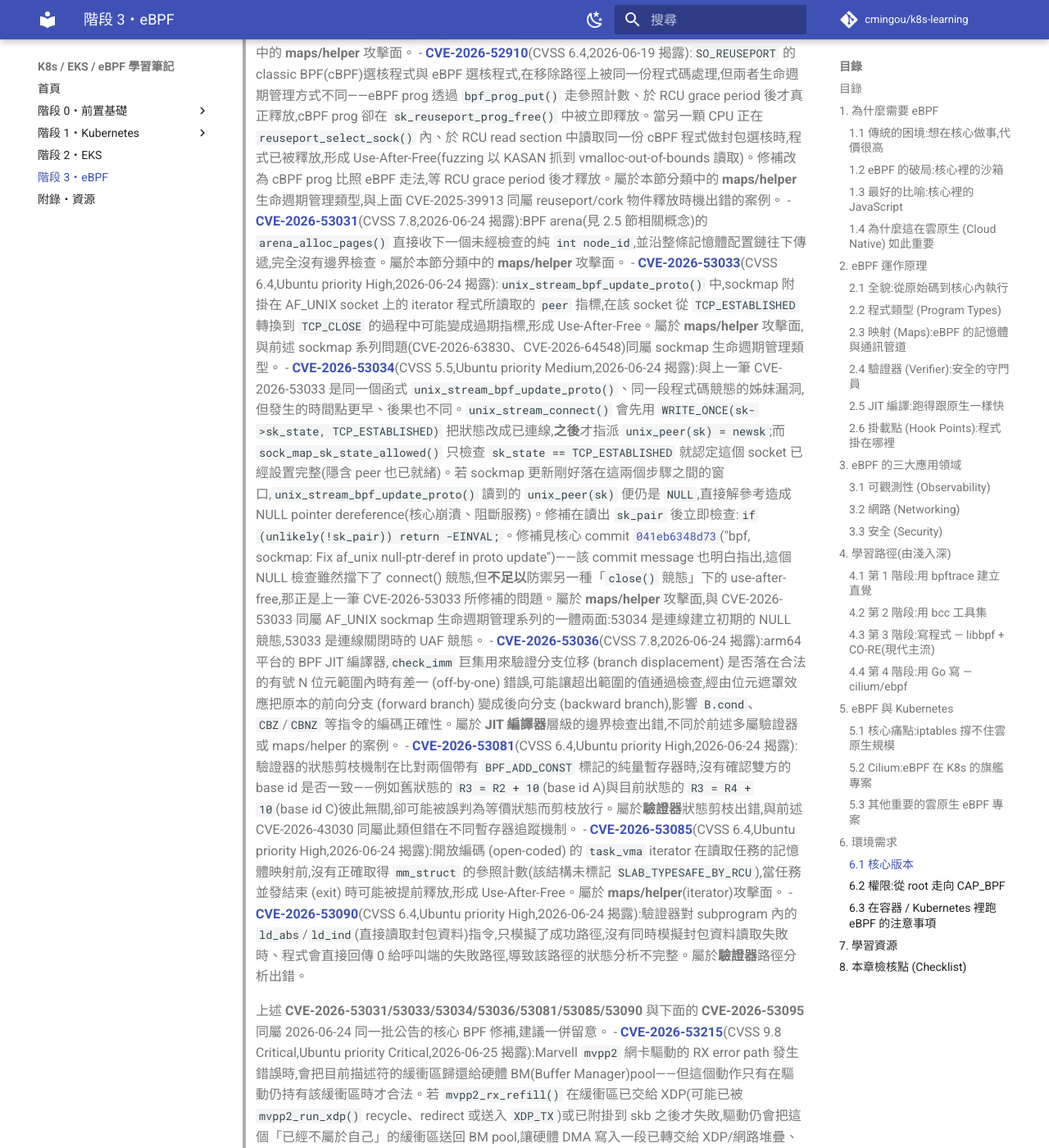
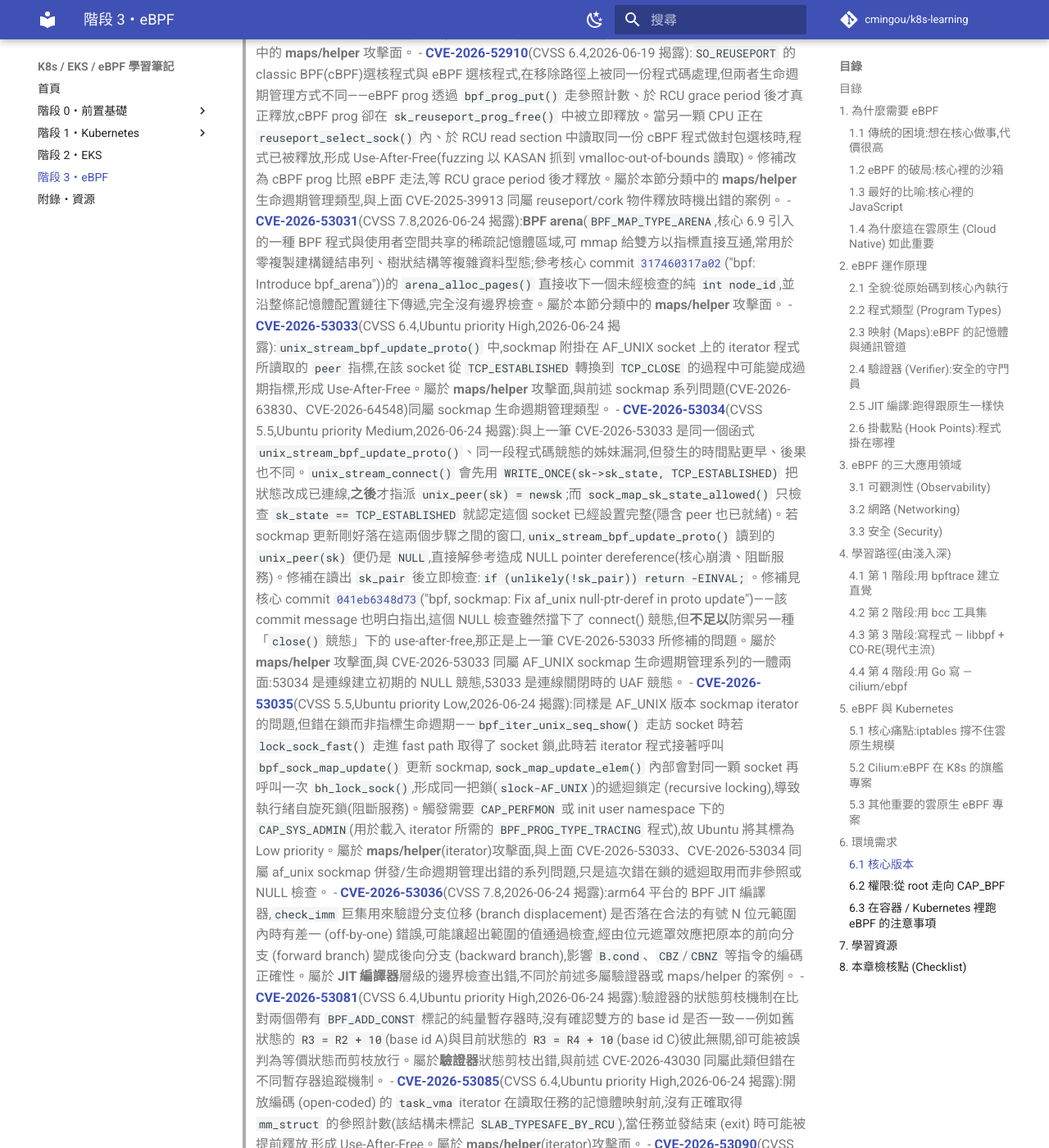
Before and after one commit to cmingou/k8s-learning, an MkDocs documentation site: the page built from docs/03-ebpf/README.md, in a window 1280 px wide and 1400 px high, scrolled down 18392 px. Shown: the whole window at 82% size. Built offline with MkDocs 1.6.1 and Material for MkDocs 9.7.7, drawn with Linux system fonts in a browser that asks for light colours; comment, search, counter and statistics services are not loaded; some of the changed text lies outside the part shown.

Commit message:
Add missing sockmap/UDP/arena BPF kernel CVEs, fix broken arena xref
Backfill 3 kernel CVEs from existing disclosure batches that were not
yet in the running eBPF/kernel CVE list:
- CVE-2026-53035: AF_UNIX sockmap iterator recursive-lock deadlock
  (2026-06-24 batch, same as already-listed 53031/53033/53034/etc.)
- CVE-2026-53184: sockmap UDP skb->dev/dev_scratch reuse causing GPF
  in bpf_sk_lookup_tcp()/bpf_skc_lookup_tcp() (2026-06-25 batch, same
  day as already-listed CVE-2026-53215)
- CVE-2026-68284: tcp_bpf_sendmsg() cork use-after-free/double-free
  under concurrent sends (2026-08-10 batch, same day as already-listed
  CVE-2026-68386)

Also fix CVE-2026-53031's description, which pointed to "2.5 節" for
BPF arena background, but section 2.5 covers JIT compilation and never
defines BPF arena. Replaced with an inline definition of
BPF_MAP_TYPE_ARENA cited to the introducing kernel commit (317460317a02,
"bpf: Introduce bpf_arena", kernel 6.9).

All CVE details and the arena commit verified against ubuntu.com CVE
records and github.com/torvalds/linux commit contents.

Co-Authored-By: Claude Sonnet 5 <noreply@anthropic.com>
Claude-Session: https://claude.ai/code/session_01XouLaTPHb74tW5DR8kxCLg

```diff
--- a/docs/03-ebpf/README.md
+++ b/docs/03-ebpf/README.md
@@ -534,16 +534,18 @@ eBPF 的功能與核心版本**強相關**。各功能登場的大致里程碑(
 > - **[CVE-2026-43321](https://ubuntu.com/security/CVE-2026-43321)**(CVSS 7.8,2026-05-08 揭露):`compute_insn_live_regs()` 在計算 live register 時,漏掉標記 `gotox rX`(間接跳躍)指令實際用到的暫存器 `rX`,導致驗證器對該暫存器的存活分析不完整。屬於**驗證器**的存活分析 (liveness analysis) 出錯。
 > - **[CVE-2026-45838](https://ubuntu.com/security/CVE-2026-45838)**(CVSS 5.5,2026-05-27 揭露):`cgroup_storage_get_next_key()` 用 `list_next_entry()` 判斷是否走到 list 尾端,但該巨集在最後一個元素時並不會回傳 `NULL`,而是透過 `container_of()` 繞回 list head,導致原本的 `NULL` 檢查永遠不會命中,使函式把 list head 誤當成合法的 map entry 讀取,將核心內部的 `struct` 欄位(而非真正的 `storage->key`)外洩給使用者空間。屬於本節分類中的 **maps/helper** 攻擊面。
 > - **[CVE-2026-52910](https://ubuntu.com/security/CVE-2026-52910)**(CVSS 6.4,2026-06-19 揭露):`SO_REUSEPORT` 的 classic BPF(cBPF)選核程式與 eBPF 選核程式,在移除路徑上被同一份程式碼處理,但兩者生命週期管理方式不同——eBPF prog 透過 `bpf_prog_put()` 走參照計數、於 RCU grace period 後才真正釋放,cBPF prog 卻在 `sk_reuseport_prog_free()` 中被立即釋放。當另一顆 CPU 正在 `reuseport_select_sock()` 內、於 RCU read section 中讀取同一份 cBPF 程式做封包選核時,程式已被釋放,形成 Use-After-Free(fuzzing 以 KASAN 抓到 vmalloc-out-of-bounds 讀取)。修補改為 cBPF prog 比照 eBPF 走法,等 RCU grace period 後才釋放。屬於本節分類中的 **maps/helper** 生命週期管理類型,與上面 CVE-2025-39913 同屬 reuseport/cork 物件釋放時機出錯的案例。
-> - **[CVE-2026-53031](https://ubuntu.com/security/CVE-2026-53031)**(CVSS 7.8,2026-06-24 揭露):BPF arena(見 2.5 節相關概念)的 `arena_alloc_pages()` 直接收下一個未經檢查的純 `int node_id`,並沿整條記憶體配置鏈往下傳遞,完全沒有邊界檢查。屬於本節分類中的 **maps/helper** 攻擊面。
+> - **[CVE-2026-53031](https://ubuntu.com/security/CVE-2026-53031)**(CVSS 7.8,2026-06-24 揭露):**BPF arena**(`BPF_MAP_TYPE_ARENA`,核心 6.9 引入的一種 BPF 程式與使用者空間共享的稀疏記憶體區域,可 mmap 給雙方以指標直接互通,常用於零複製建構鏈結串列、樹狀結構等複雜資料型態;參考核心 commit [`317460317a02`](https://github.com/torvalds/linux/commit/317460317a02a1af512697e6e964298dedd8a163)("bpf: Introduce bpf_arena"))的 `arena_alloc_pages()` 直接收下一個未經檢查的純 `int node_id`,並沿整條記憶體配置鏈往下傳遞,完全沒有邊界檢查。屬於本節分類中的 **maps/helper** 攻擊面。
 > - **[CVE-2026-53033](https://ubuntu.com/security/CVE-2026-53033)**(CVSS 6.4,Ubuntu priority High,2026-06-24 揭露):`unix_stream_bpf_update_proto()` 中,sockmap 附掛在 AF_UNIX socket 上的 iterator 程式所讀取的 `peer` 指標,在該 socket 從 `TCP_ESTABLISHED` 轉換到 `TCP_CLOSE` 的過程中可能變成過期指標,形成 Use-After-Free。屬於 **maps/helper** 攻擊面,與前述 sockmap 系列問題(CVE-2026-63830、CVE-2026-64548)同屬 sockmap 生命週期管理類型。
 > - **[CVE-2026-53034](https://ubuntu.com/security/CVE-2026-53034)**(CVSS 5.5,Ubuntu priority Medium,2026-06-24 揭露):與上一筆 CVE-2026-53033 是同一個函式 `unix_stream_bpf_update_proto()`、同一段程式碼競態的姊妹漏洞,但發生的時間點更早、後果也不同。`unix_stream_connect()` 會先用 `WRITE_ONCE(sk->sk_state, TCP_ESTABLISHED)` 把狀態改成已連線,**之後**才指派 `unix_peer(sk) = newsk`;而 `sock_map_sk_state_allowed()` 只檢查 `sk_state == TCP_ESTABLISHED` 就認定這個 socket 已經設置完整(隱含 peer 也已就緒)。若 sockmap 更新剛好落在這兩個步驟之間的窗口,`unix_stream_bpf_update_proto()` 讀到的 `unix_peer(sk)` 便仍是 `NULL`,直接解參考造成 NULL pointer dereference(核心崩潰、阻斷服務)。修補在讀出 `sk_pair` 後立即檢查:`if (unlikely(!sk_pair)) return -EINVAL;`。修補見核心 commit [`041eb6348d73`](https://github.com/torvalds/linux/commit/041eb6348d73ee5e15fc8161f1eac5a6e8289ca0)("bpf, sockmap: Fix af_unix null-ptr-deref in proto update")——該 commit message 也明白指出,這個 NULL 檢查雖然擋下了 connect() 競態,但**不足以**防禦另一種「`close()` 競態」下的 use-after-free,那正是上一筆 CVE-2026-53033 所修補的問題。屬於 **maps/helper** 攻擊面,與 CVE-2026-53033 同屬 AF_UNIX sockmap 生命週期管理系列的一體兩面:53034 是連線建立初期的 NULL 競態,53033 是連線關閉時的 UAF 競態。
+> - **[CVE-2026-53035](https://ubuntu.com/security/CVE-2026-53035)**(CVSS 5.5,Ubuntu priority Low,2026-06-24 揭露):同樣是 AF_UNIX 版本 sockmap iterator 的問題,但錯在鎖而非指標生命週期——`bpf_iter_unix_seq_show()` 走訪 socket 時若 `lock_sock_fast()` 走進 fast path 取得了 socket 鎖,此時若 iterator 程式接著呼叫 `bpf_sock_map_update()` 更新 sockmap,`sock_map_update_elem()` 內部會對同一顆 socket 再呼叫一次 `bh_lock_sock()`,形成同一把鎖(`slock-AF_UNIX`)的遞迴鎖定 (recursive locking),導致執行緒自旋死鎖(阻斷服務)。觸發需要 `CAP_PERFMON` 或 init user namespace 下的 `CAP_SYS_ADMIN`(用於載入 iterator 所需的 `BPF_PROG_TYPE_TRACING` 程式),故 Ubuntu 將其標為 Low priority。屬於 **maps/helper**(iterator)攻擊面,與上面 CVE-2026-53033、CVE-2026-53034 同屬 af_unix sockmap 併發/生命週期管理出錯的系列問題,只是這次錯在鎖的遞迴取用而非參照或 NULL 檢查。
 > - **[CVE-2026-53036](https://ubuntu.com/security/CVE-2026-53036)**(CVSS 7.8,2026-06-24 揭露):arm64 平台的 BPF JIT 編譯器,`check_imm` 巨集用來驗證分支位移 (branch displacement) 是否落在合法的有號 N 位元範圍內時有差一 (off-by-one) 錯誤,可能讓超出範圍的值通過檢查,經由位元遮罩效應把原本的前向分支 (forward branch) 變成後向分支 (backward branch),影響 `B.cond`、`CBZ`/`CBNZ` 等指令的編碼正確性。屬於 **JIT 編譯器**層級的邊界檢查出錯,不同於前述多屬驗證器或 maps/helper 的案例。
 > - **[CVE-2026-53081](https://ubuntu.com/security/CVE-2026-53081)**(CVSS 6.4,Ubuntu priority High,2026-06-24 揭露):驗證器的狀態剪枝機制在比對兩個帶有 `BPF_ADD_CONST` 標記的純量暫存器時,沒有確認雙方的 base id 是否一致——例如舊狀態的 `R3 = R2 + 10`(base id A)與目前狀態的 `R3 = R4 + 10`(base id C)彼此無關,卻可能被誤判為等價狀態而剪枝放行。屬於**驗證器**狀態剪枝出錯,與前述 CVE-2026-43030 同屬此類但錯在不同暫存器追蹤機制。
 > - **[CVE-2026-53085](https://ubuntu.com/security/CVE-2026-53085)**(CVSS 6.4,Ubuntu priority High,2026-06-24 揭露):開放編碼 (open-coded) 的 `task_vma` iterator 在讀取任務的記憶體映射前,沒有正確取得 `mm_struct` 的參照計數(該結構未標記 `SLAB_TYPESAFE_BY_RCU`),當任務並發結束 (exit) 時可能被提前釋放,形成 Use-After-Free。屬於 **maps/helper**(iterator)攻擊面。
 > - **[CVE-2026-53090](https://ubuntu.com/security/CVE-2026-53090)**(CVSS 6.4,Ubuntu priority High,2026-06-24 揭露):驗證器對 subprogram 內的 `ld_abs`/`ld_ind`(直接讀取封包資料)指令,只模擬了成功路徑,沒有同時模擬封包資料讀取失敗時、程式會直接回傳 0 給呼叫端的失敗路徑,導致該路徑的狀態分析不完整。屬於**驗證器**路徑分析出錯。
 >
-> 上述 **CVE-2026-53031/53033/53034/53036/53081/53085/53090** 與下面的 **CVE-2026-53095** 同屬 2026-06-24 同一批公告的核心 BPF 修補,建議一併留意。
+> 上述 **CVE-2026-53031/53033/53034/53035/53036/53081/53085/53090** 與下面的 **CVE-2026-53095** 同屬 2026-06-24 同一批公告的核心 BPF 修補,建議一併留意。
 > - **[CVE-2026-53215](https://ubuntu.com/security/CVE-2026-53215)**(CVSS 9.8 Critical,Ubuntu priority Critical,2026-06-25 揭露):Marvell `mvpp2` 網卡驅動的 RX error path 發生錯誤時,會把目前描述符的緩衝區歸還給硬體 BM(Buffer Manager)pool——但這個動作只有在驅動仍持有該緩衝區時才合法。若 `mvpp2_rx_refill()` 在緩衝區已交給 XDP(可能已被 `mvpp2_run_xdp()` recycle、redirect 或送入 `XDP_TX`)或已附掛到 skb 之後才失敗,驅動仍會把這個「已經不屬於自己」的緩衝區送回 BM pool,讓硬體 DMA 寫入一段已轉交給 XDP/網路堆疊、驅動已不再擁有的記憶體。修補改為在把目前緩衝區交給 XDP 或 skb 之前,先重新填補 BM pool;若重新填補失敗則直接丟棄封包並保留目前緩衝區歸還,避免緩衝池計數失衡。修補見核心 commit [`5e8e2a9624df`](https://github.com/torvalds/linux/commit/5e8e2a9624df72fca7c736b2966b2cbf6c9c3ff6)("net: mvpp2: refill RX buffers before XDP or skb use")。屬於**網卡驅動層與 XDP 資料路徑整合出錯**的案例,與上面 CVE-2026-74317(ixgbe XPS/XDP 佇列)、CVE-2026-74476(veth XDP frag)同屬「驅動層對 XDP 緩衝區生命週期管理出錯」的類型;此則直到 2026-09-02 才隨 Ubuntu 核心安全公告 [USN-8661-4](https://ubuntu.com/security/notices/USN-8661-4) 補上 CVSS 評分與優先度資訊,是這份清單目前 CVSS 分數最高(9.8 Critical)的案例之一。
+> - **[CVE-2026-53184](https://ubuntu.com/security/CVE-2026-53184)**(CVSS 7.5,Ubuntu priority Medium,2026-06-25 揭露,與上面 CVE-2026-53215 同日公告):UDP socket 被接上帶 `SK_SKB` verdict 程式的 sockmap 後,核心在 UDP 收包路徑上會把 `skb->dev` 欄位挪作內部快取用途(`dev_scratch`,一段整數值而非真正的裝置指標);此時若 verdict 程式呼叫 `bpf_sk_lookup_tcp()`/`bpf_skc_lookup_tcp()` 等 socket 查找 helper,這些 helper 內部的 `bpf_skc_lookup()` 只檢查 `skb->dev` 是否非空,便直接把它當 `struct net_device *` 解參考,對著這段偽裝成指標的整數值做記憶體存取,在 softirq context 中觸發 general protection fault(非規範位址)。修補改為在執行 sockmap verdict 之前先清空 `skb->dev`,讓 helper 改回退到 `sock_net(skb->sk)` 取得正確的 network namespace。修補見核心 commit [`1b585673a224`](https://github.com/torvalds/linux/commit/1b585673a2249f13678e7ac443ac683ba767e0b6)("udp: clear skb->dev before running a sockmap verdict")。屬於 **maps/helper**(sockmap UDP 收包路徑)攻擊面,與下面的 CVE-2026-68386(UDP sockmap 參照計數洩漏)同屬 sockmap 對 UDP socket 特殊欄位處理不當的系列問題,只是這次錯在 `skb->dev` 欄位重用而非參照計數。
 > - **[CVE-2026-64036](https://nvd.nist.gov/vuln/detail/CVE-2026-64036)**(CVSS 7.8):`css_rstat_updated()` 這個 BPF kfunc 沒有驗證呼叫端傳入的 CPU 編號合法性,持有 `CAP_BPF` + `CAP_PERFMON` 即可觸發越界的 per-CPU 記憶體存取;已在 6.18.34 / 7.0.11 / 7.1 等版本修補。這正是 6.2 節「`CAP_BPF` 拆分權限」立意雖好,但拆出的能力組合仍可能被濫用的實例。
 > - **[CVE-2026-64192](https://nvd.nist.gov/vuln/detail/CVE-2026-64192)**:在 `CONFIG_BPF_LSM=y` 但 BPF LSM 未於開機時初始化的系統上,建立 `BPF_MAP_TYPE_INODE_STORAGE` map 會讓 inode 安全 blob 的偏移量停留在錯誤的預設值,導致記憶體別名進而破壞 RCU 回呼指標,清理階段觸發 Kernel Panic;修補後改為在建立當下直接拒絕該 map 類型(影響 5.10 至 7.1.4,修補見 7.2-rc2 起)。
 > - **[CVE-2026-63809](https://ubuntu.com/security/CVE-2026-63809)**(CVSS 7.8,Ubuntu priority High,2026-07-19 揭露):這筆錯誤不在驗證器或 sockmap,而在 **cgroup sysctl 過濾(`BPF_CGROUP_SYSCTL`)hook 的宿主端記憶體管理**。`proc_sys_call_handler()`(一般 `/proc/sys` 寫入路徑)以 `kvzalloc()` 配置暫存的 sysctl 寫入緩衝區——這個配置器在請求容量夠大時會退回使用 `vmalloc()`——再把這段緩衝區傳給 `__cgroup_bpf_run_filter_sysctl()`,讓附掛的 BPF 程式檢視、甚至替換其內容。當 BPF 程式選擇替換緩衝區內容時,舊緩衝區會被釋放,但釋放時呼叫的是 `kfree()` 而非對應 `kvzalloc()` 語意的 `kvfree()`;一旦當初的配置確實落到 `vmalloc()` 分支,`kfree()` 對這種記憶體的處理方式是未定義的,會直接毀損核心記憶體(fault injection 重現得到 `kfree()` 內的 page fault)。修補把該處的 `kfree()` 換成 `kvfree()`。修補見核心 commit [`4c21b5927d43`](https://github.com/torvalds/linux/commit/4c21b5927d4364bfe7365f2700da5fea0ed0d004)("bpf: use kvfree() for replaced sysctl write buffer")。屬於本節分類中的 **maps/helper** 攻擊面,與 2026-06-19 揭露的 CVE-2026-52910(cBPF/eBPF reuseport 程式釋放路徑生命週期不一致)同屬「BPF hook 前後,兩段程式碼對同一塊記憶體的管理慣例(配置器種類或釋放時機)沒有對齊」的類型,只是這次錯在配置器種類(該用 `kvfree()` 卻用了 `kfree()`),而非 RCU 釋放時機。
@@ -551,6 +553,7 @@ eBPF 的功能與核心版本**強相關**。各功能登場的大致里程碑(
 > - **[CVE-2026-63864](https://ubuntu.com/security/CVE-2026-63864)**(CVSS 8.4,2026-07-20 揭露):驗證器的 `visit_tailcall_insn()` 忽略了自己的錯誤回傳值,導致 tail call 指令的堆疊存活性(stack liveness)分析可能出錯,讓驗證器誤判為安全而放行本應拒絕的程式;持有 `CAP_BPF`(或系統允許非特權 BPF)即可觸發。修補見核心 commit [`6bd96e40f31d`](https://git.kernel.org/stable/c/6bd96e40f31d) 與 [`945816e63c86`](https://git.kernel.org/stable/c/945816e63c86)。與上面 CVE-2026-31413(見 2.4 節)同屬「驗證器邏輯本身出錯」的類型,只是這次錯在 tail call 而非純量運算。
 > - **[CVE-2026-53095](https://ubuntu.com/security/CVE-2026-53095)**(CVSS 5.5,2026-06-24 揭露):`uprobe` 類型的程式被允許修改 `struct pt_regs`,但 `uprobe` 底層實際的程式類型其實與 `kprobe` 共用(都是 `BPF_PROG_TYPE_KPROBE`),導致 `freplace` 程式可以附掛到監控核心函式的 `kprobe` 程式上,間接繼承本該只屬於 `uprobe` 的 `pt_regs` 寫入權限,在核心函式執行期間竄改其參數。修補方式是在 `freplace` 附掛時比對雙方的 `kprobe_write_ctx` 是否一致,不一致就拒絕附掛(核心 commit [`611fe4b79af7`](https://github.com/torvalds/linux/commit/611fe4b79af7),"bpf: Fix abuse of kprobe_write_ctx via freplace")。屬於**驗證器/附掛檢查邏輯**出錯的另一個案例,與 CVE-2026-31413、CVE-2026-63864 同屬一類,只是這次錯在「附掛檢查」而非純量分析或堆疊分析。
 > - **[CVE-2026-68386](https://ubuntu.com/security/CVE-2026-68386)**(CVSS 未公布,Ubuntu priority Medium,2026-08-10 揭露):UDP socket 一旦被(自動)綁定,核心就會為它設上 `SOCK_RCU_FREE`,使其參照計數語意從「一般 refcount、`sk_is_refcounted()` 為真」切換成「交由 RCU 管理、`sk_is_refcounted()` 為假」;但先前一次改動(commit `0c48eefae712`,"sock_map: Lift socket state restriction for datagram sockets")讓 sockmap 可以接受**尚未綁定**的 UDP socket。BPF 程式對這個仍是「一般 refcount」狀態的 socket 做 sockmap 查詢時會取得一次參照;若該 socket 之後才完成綁定、切換成 RCU 管理模式,BPF 程式後續呼叫 `bpf_sk_release()` 釋放時,釋放路徑是依 socket**當下**(已綁定)的參照計數模式判斷是否要遞減,於是原本在「未綁定」階段取得的那次參照就再也沒被遞減,形成永久的參照計數洩漏(KASAN unreferenced-object 可重現)。修補改為在 sockmap update 當下直接拒絕**未雜湊(unhashed,即尚未綁定)**的 UDP socket,BPF 程式因此無法在一個「參照計數語意可能中途改變」的 socket 上取得查詢用的參照。修補見核心 commit [`66efd3368ae1`](https://github.com/torvalds/linux/commit/66efd3368ae10d05e08fbe6425b50fdec7186ac7)("bpf, sockmap: Reject unhashed UDP sockets on sockmap update")。屬於本節分類中的 **maps/helper**(sockmap socket 參照計數生命週期)攻擊面,與 CVE-2025-39913、CVE-2026-52910 同屬「BPF 相關 socket 物件的參照計數或釋放語意,在不同執行狀態間切換時未保持一致」的類型,但方向相反:39913/52910 錯在物件被**提前釋放**形成 UAF,68386 則是參照**永遠沒被釋放**形成資源洩漏;也與上面 CVE-2026-53033/53034(AF_UNIX peer 生命週期問題)同屬 sockmap 對不同協定家族(AF_UNIX vs UDP)socket 狀態假設與實際生命週期不一致的系列問題。
+> - **[CVE-2026-68284](https://ubuntu.com/security/CVE-2026-68284)**(CVSS 7.8 High(v3.1)/7.1(v4.0),Ubuntu priority High,2026-08-10 揭露,與上面 CVE-2026-68386 同日公告):`tcp_bpf_sendmsg()` 在等待 socket 傳送緩衝區(呼叫 `sk_stream_wait_memory()`)期間會釋放又重新取得 socket 鎖,但函式把當下的 `msg_tx`(指向 `psock->cork`,即正在 corking 累積中的訊息)存成區域變數繼續沿用;若另一執行緒在這段鎖釋放的空窗期,也對**同一個** socket 送出資料並釋放了同一個 cork 訊息,原本那個 `msg_tx` 就變成懸空指標,後續程式碼卻誤把它當成僅供本次呼叫使用的區域訊息 (local message) 而再釋放一次,形成 double-free 型的 Use-After-Free(KASAN 可重現)。修補見核心 commit [`2d66a033864e`](https://github.com/torvalds/linux/commit/2d66a033864e27ab8d5e44cb36f31d9d2413bee4)("bpf, sockmap: Fix cork use-after-free in tcp_bpf_sendmsg()")。屬於 **maps/helper** 攻擊面,與上面已列的 CVE-2026-63830、CVE-2026-64548、CVE-2025-39913 同屬 sockmap cork/生命週期管理出錯的系列問題,只是這次錯在鎖釋放期間 cork 指標未重新確認,而非 scatterlist 搬移或整數溢位。
 > - **[CVE-2026-74364](https://ubuntu.com/security/CVE-2026-74364)**(CVSS 7.1,2026-08-15 揭露):BPF 的「獨佔 (exclusive) map」機制原本保證某些 map 只能被單一程式存取,但這類 map 可以被當成 inner map 塞進一個**非**獨佔的 map-in-map 外層 map,執行期經由外層 map 存取時,原本的相容性/獨佔性檢查完全沒被檢查到,形同繞過。修補見核心 commit [`9a3c3c49c333`](https://git.kernel.org/linus/9a3c3c49c333760c8944dadacbe114c1884546ef)。屬於本節分類中的 **maps/helper** 攻擊面,與下一筆 CVE-2026-74360 同屬「map 獨佔保證被繞過」的同類問題,只是繞過的入口不同(map-in-map vs. iterator)。
 > - **[CVE-2026-74360](https://ubuntu.com/security/CVE-2026-74360)**(CVSS 未公布,Ubuntu priority Medium,2026-08-15 揭露):`bpf_map_elem` iterator 在 `bpf_iter_attach_map()` 「附掛當下」就直接綁定目標 map,而非透過程式本身去參照,導致上一筆提到的獨佔性檢查完全沒有機會被執行——且此 iterator 還把 map value 以可寫緩衝區的形式暴露給使用者。修補見核心 commit [`3c56ee343f94`](https://git.kernel.org/linus/3c56ee343f9412d81918635c3e25e22a5dd6d87e)。與上一筆同屬 maps/helper 的獨佔保證繞過類型。
 > - **[CVE-2026-74371](https://ubuntu.com/security/CVE-2026-74371)**(CVSS 7.8,2026-08-15 揭露):`BPF_PROG_QUERY`(含 cgroup BPF query)在處理較舊、較小的 `bpf_attr` 結構(相容舊版 userspace)時,核心仍**無條件**把 `query.revision` 寫回使用者提供的緩衝區,若呼叫端傳入的緩衝區不夠大,就會造成越界寫入。修補見核心 commit [`21c4b99b27f3`](https://git.kernel.org/linus/21c4b99b27f3f85b89256e81b3e997dec0a460d0)。屬於本節分類中的 **maps/helper**(BPF syscall query 介面)攻擊面。
```
